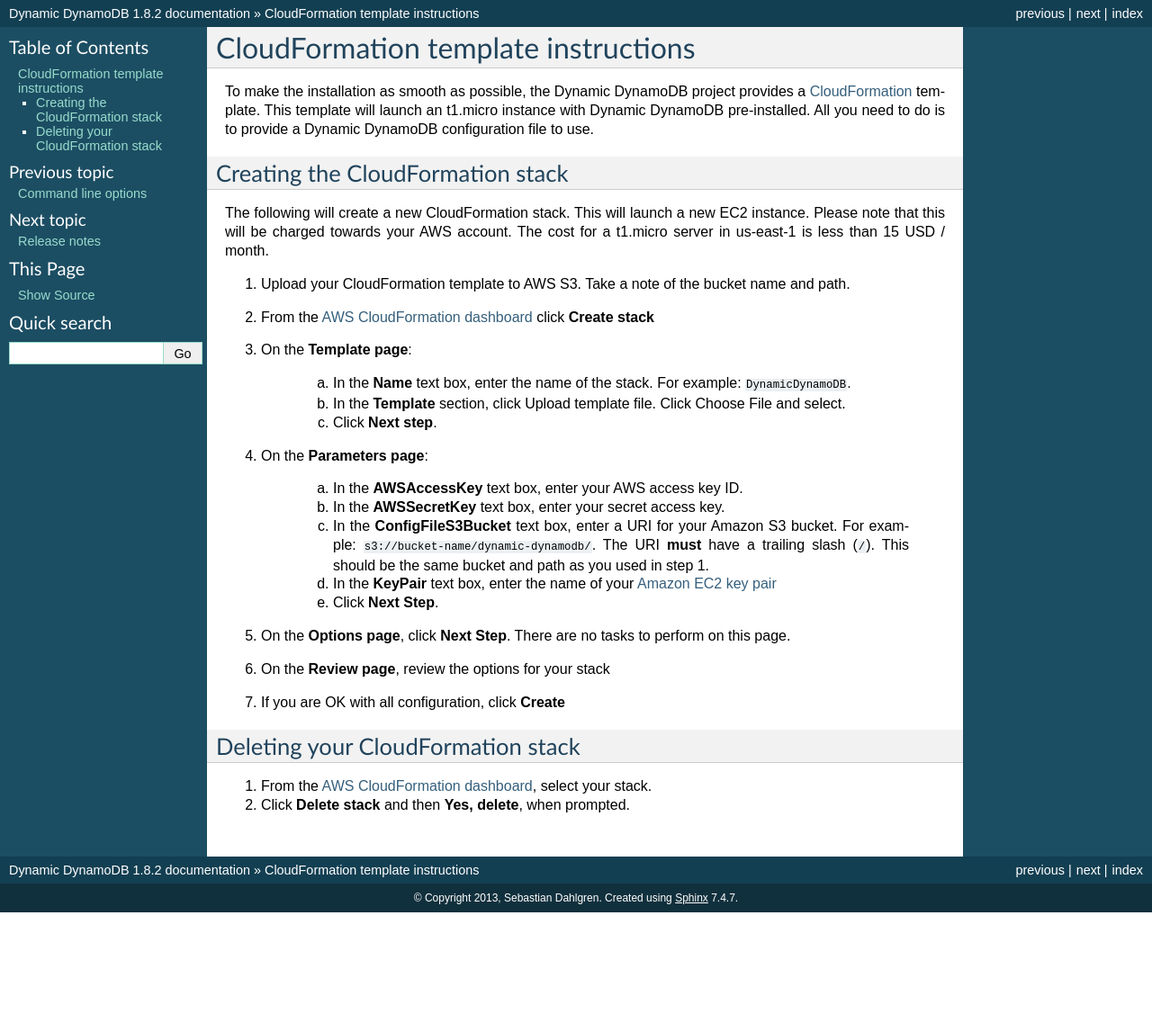
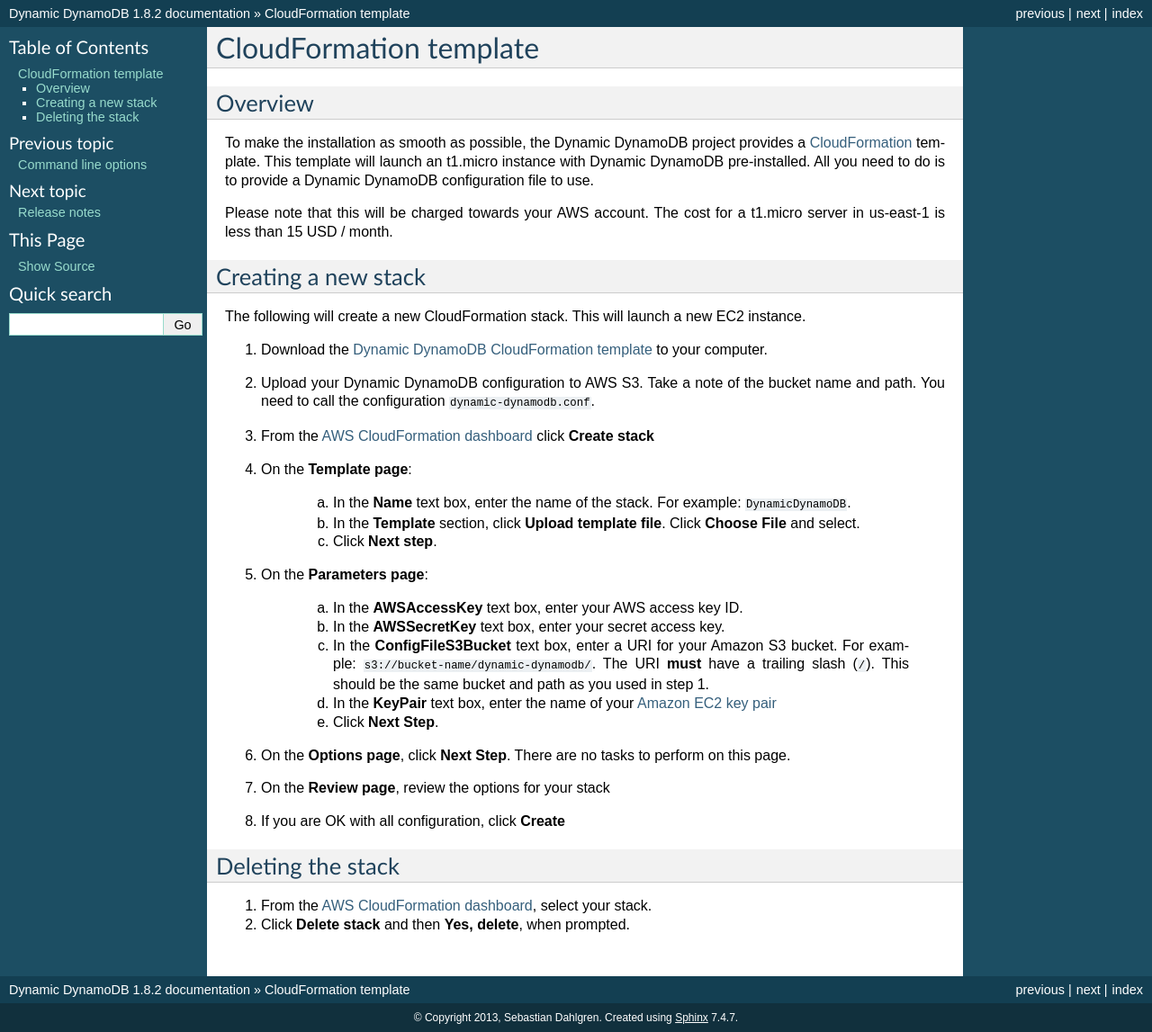
Before and after one commit to sebdah/dynamic-dynamodb, a Sphinx documentation site: the page built from docs/cf_template.rst, in a window 1280 px wide. Shown: the whole page at 90% size. Built offline with Sphinx 7.4.7, drawn with Linux system fonts in a browser that asks for light colours; before the commit the page ends 1014 px from its top, so only the background shows below that.

Commit message:
Updated docs with template information

```diff
--- a/docs/cf_template.rst
+++ b/docs/cf_template.rst
@@ -1,26 +1,33 @@
-CloudFormation template instructions
-====================================
+CloudFormation template
+=======================
+
+Overview
+--------
 
 To make the installation as smooth as possible, the Dynamic DynamoDB project provides a `CloudFormation <http://aws.amazon.com/cloudformation/>`__ template. This template will launch an t1.micro instance with Dynamic DynamoDB pre-installed. All you need to do is to provide a Dynamic DynamoDB configuration file to use.
 
-Creating the CloudFormation stack
----------------------------------
+Please note that this will be charged towards your AWS account. The cost for a t1.micro server in us-east-1 is less than 15 USD / month.
 
-The following will create a new CloudFormation stack. This will launch a new EC2 instance. Please note that this will be charged towards your AWS account. The cost for a t1.micro server in us-east-1 is less than 15 USD / month.
+Creating a new stack
+--------------------
 
-1. Upload your CloudFormation template to AWS S3. Take a note of the bucket name and path.
+The following will create a new CloudFormation stack. This will launch a new EC2 instance.
 
-2. From the `AWS CloudFormation dashboard <https://console.aws.amazon.com/cloudformation/home>`__ click **Create stack**
+1. Download the `Dynamic DynamoDB CloudFormation template <https://raw.github.com/sebdah/dynamic-dynamodb/develop/cloudformation-templates/dynamic-dynamodb.json>`__ to your computer.
 
-3. On the **Template page**:
+2. Upload your Dynamic DynamoDB configuration to AWS S3. Take a note of the bucket name and path. You need to call the configuration ``dynamic-dynamodb.conf``.
+
+3. From the `AWS CloudFormation dashboard <https://console.aws.amazon.com/cloudformation/home>`__ click **Create stack**
+
+4. On the **Template page**:
 
     a. In the **Name** text box, enter the name of the stack. For example: ``DynamicDynamoDB``.
 
-    b. In the **Template** section, click Upload template file. Click Choose File and select.
+    b. In the **Template** section, click **Upload template file**. Click **Choose File** and select.
 
     c. Click **Next step**.
 
-4. On the **Parameters page**:
+5. On the **Parameters page**:
 
     a. In the **AWSAccessKey** text box, enter your AWS access key ID.
 
@@ -32,14 +39,14 @@
 
     e. Click **Next Step**.
 
-5. On the **Options page**, click **Next Step**. There are no tasks to perform on this page.
+6. On the **Options page**, click **Next Step**. There are no tasks to perform on this page.
 
-6. On the **Review page**, review the options for your stack
+7. On the **Review page**, review the options for your stack
 
-7. If you are OK with all configuration, click **Create**
+8. If you are OK with all configuration, click **Create**
 
-Deleting your CloudFormation stack
-----------------------------------
+Deleting the stack
+------------------
 
 1. From the `AWS CloudFormation dashboard <https://console.aws.amazon.com/cloudformation/home>`__, select your stack.
 
```
